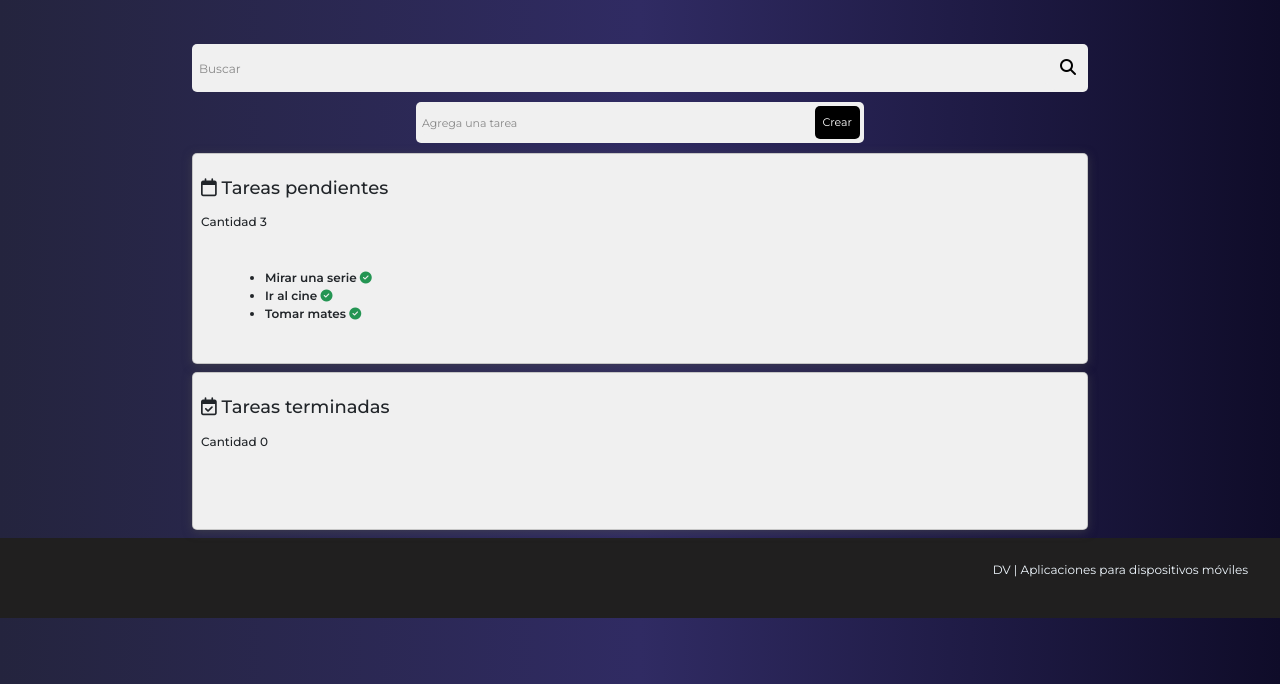
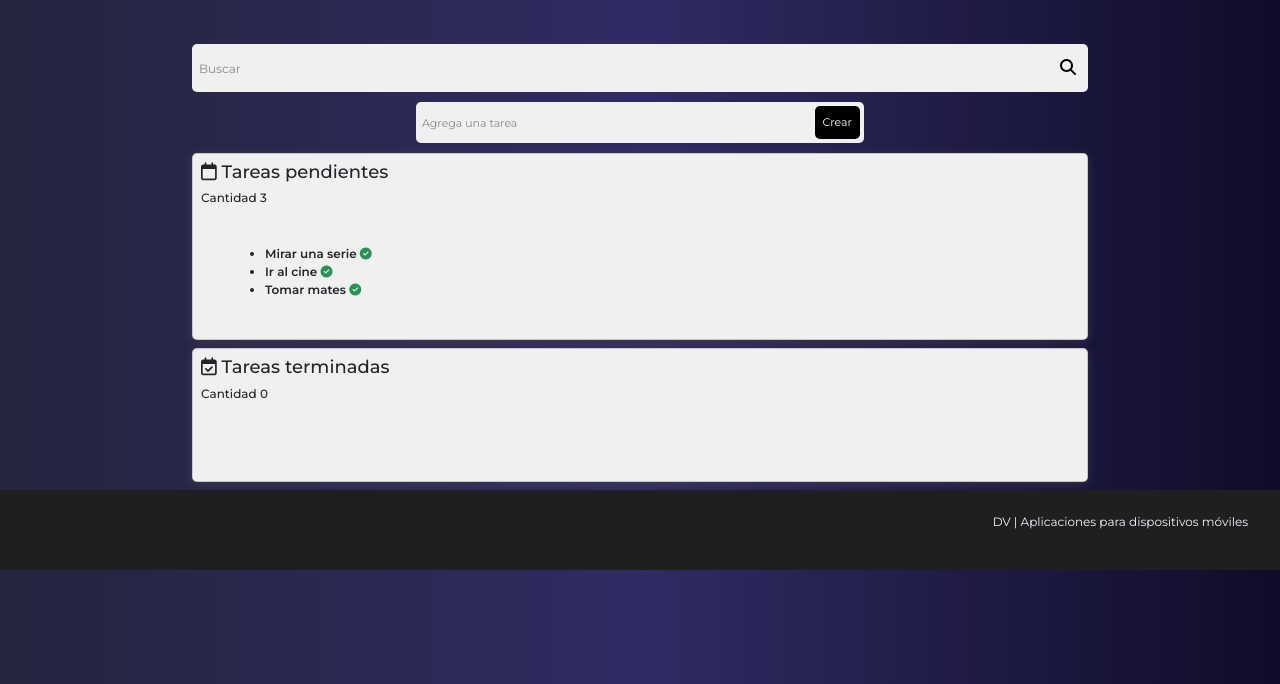
Before and after one commit to NicolasBucceri/Planify, a plain HTML site: page index.html in a window 1280 px wide. Shown: the part 116-800 px from the top of the page. Drawn offline with nearby package versions, Linux system fonts and the light colour scheme.

Commit message:
Actualizacion CSS

```diff
--- a/style.css
+++ b/style.css
@@ -26,12 +26,6 @@ header {
   align-items: center;
 }
 
-h1,
-h2 {
-  margin: 1rem 0;
-  font-size: 20px;
-}
-
 ul {
   margin: 2rem;
 }
@@ -44,6 +38,7 @@ input {
 }
 
 footer {
+  width: 100%;
   font-size: 12px;
   height: 10vh;
   display: flex;
```
